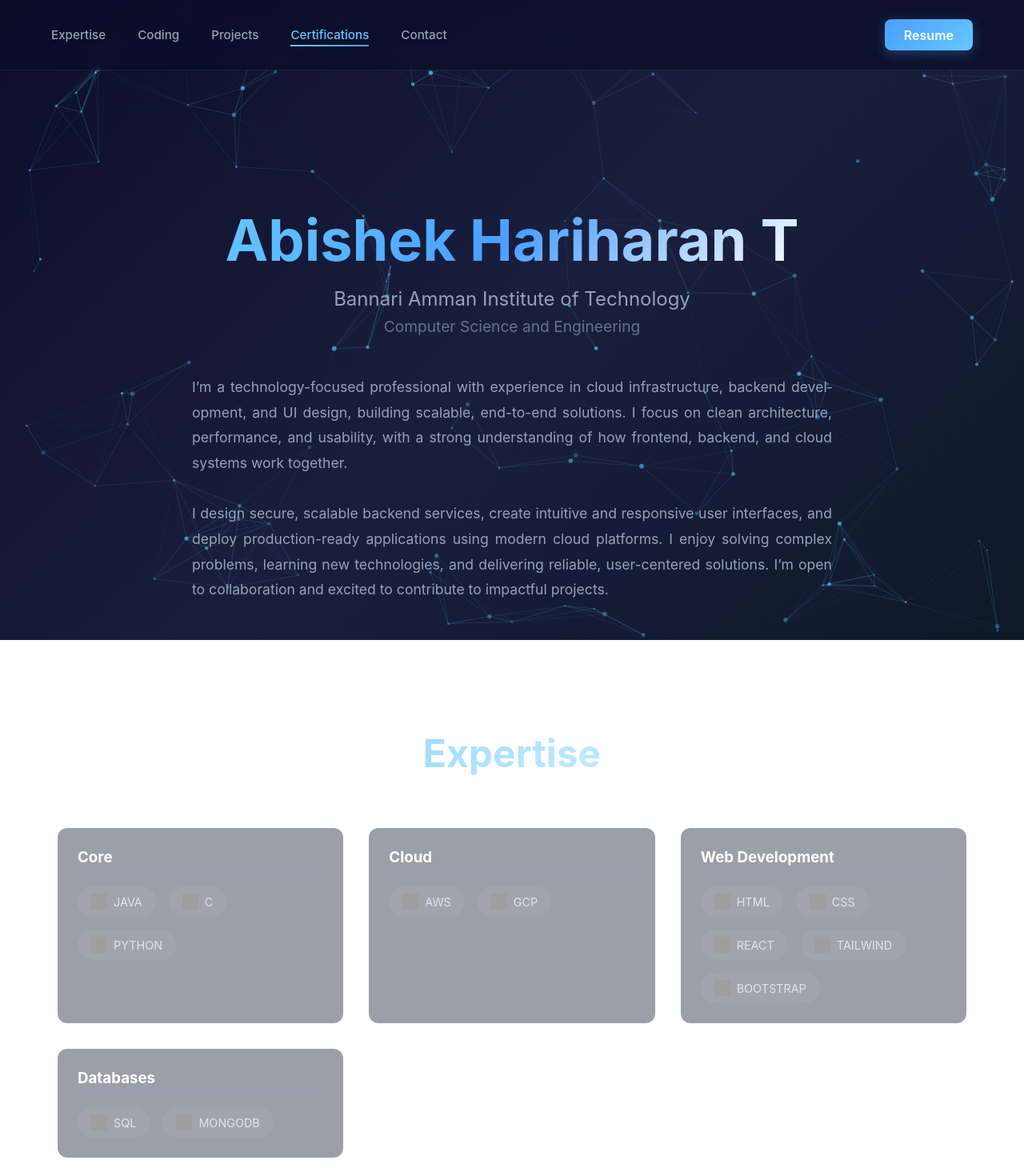
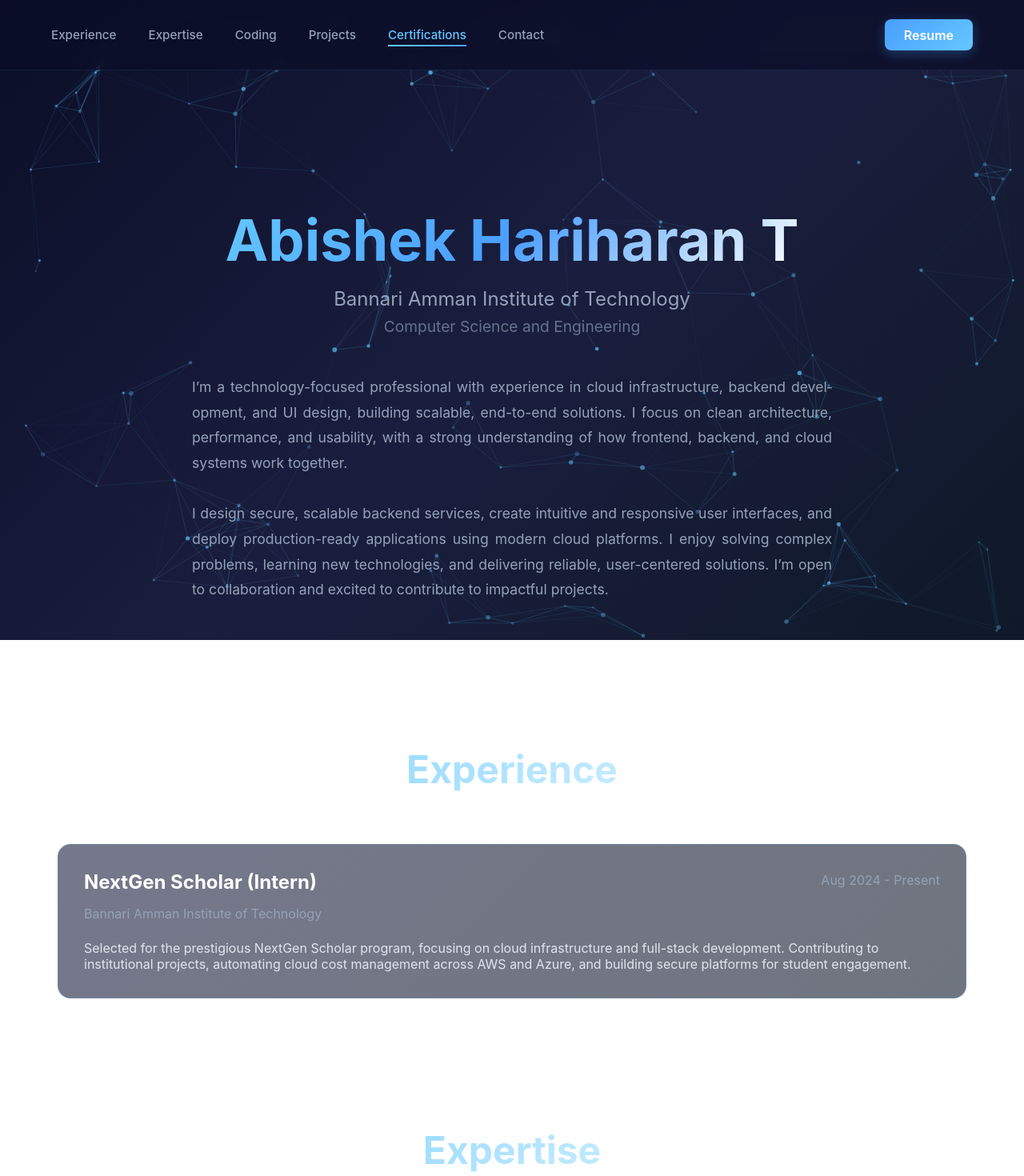
Before and after one commit to abishekhariharan076/Portfolio, a React (Vite) app: page / in a window 1280 px wide. Shown: the top 1470 px of the page at 80% size. Built offline with nearby package versions, Linux system fonts and the light colour scheme; grey boxes are pictures that could not be loaded.

Commit message:
feat: add experience section

```diff
--- a/src/App.jsx
+++ b/src/App.jsx
@@ -143,7 +143,7 @@ function App() {
 
   useEffect(() => {
     const handleScroll = () => {
-      const sections = ['expertise', 'coding', 'projects', 'certifications', 'contact'];
+      const sections = ['experience', 'expertise', 'coding', 'projects', 'certifications', 'contact'];
       const scrollPosition = window.scrollY + 200;
 
       // Bio Animation Logic
@@ -264,7 +264,14 @@ function App() {
       <nav>
         <div className="nav-links">
           <a
+            onClick={() => scrollToSection('experience')}
+            className={activeSection === 'experience' ? 'active' : ''}
+          >
+            Experience
+          </a>
+          <a
             onClick={() => scrollToSection('expertise')}
+
             className={activeSection === 'expertise' ? 'active' : ''}
           >
             Expertise
@@ -309,6 +316,25 @@ function App() {
           I design secure, scalable backend services, create intuitive and responsive user interfaces, and deploy production-ready applications using modern cloud platforms. I enjoy solving complex problems, learning new technologies, and delivering reliable, user-centered solutions. I’m open to collaboration and excited to contribute to impactful projects.
         </p>
       </header>
+<br></br>
+
+      <section id="experience" className="container">
+        <h2 className="section-title">Experience</h2>
+        <div className="card">
+          <div style={{ display: 'flex', justifyContent: 'space-between', alignItems: 'start' }}>
+            <div>
+              <h3>NextGen Scholar (Intern)</h3>
+              <p className="dim-text">Bannari Amman Institute of Technology</p>
+            </div>
+            <p className="dim-text">Aug 2024 - Present</p>
+          </div>
+          <br />
+          <p>
+            Selected for the prestigious NextGen Scholar program, focusing on cloud infrastructure and full-stack development. Contributing to institutional projects, automating cloud cost management across AWS and Azure, and building secure platforms for student engagement.
+          </p>
+        </div>
+      </section>
+
 
       <section id="expertise" className="container">
         <h2 className="section-title">Expertise</h2>
```
